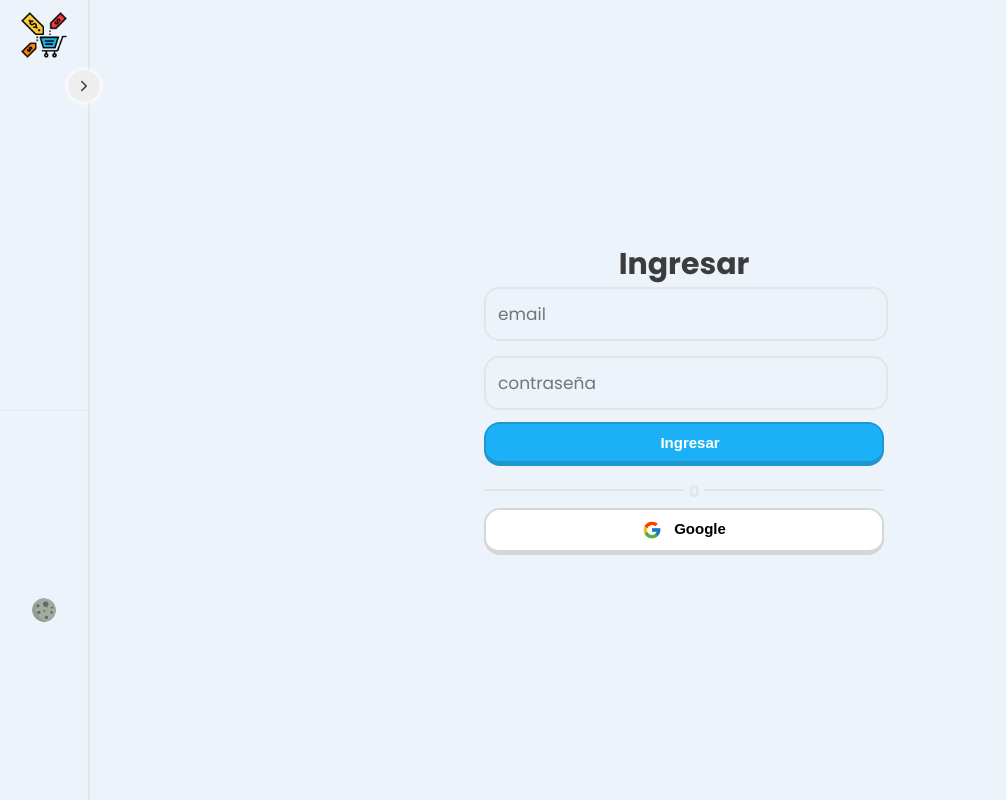
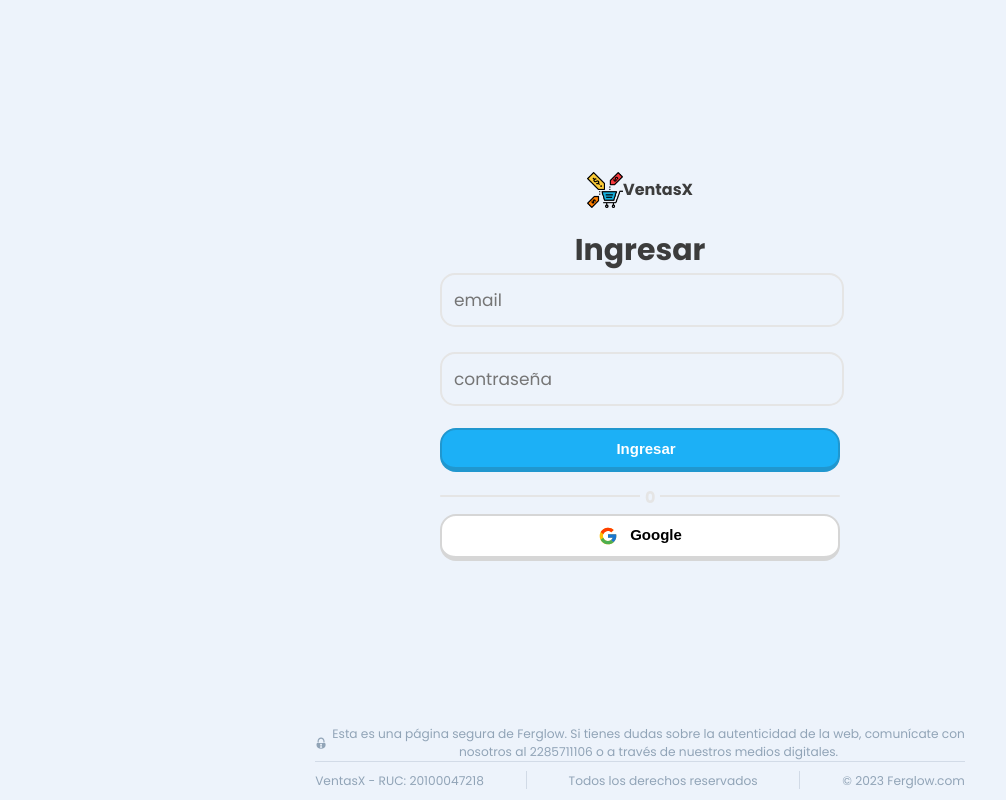
Before and after one commit to Ferglow/ventasX, a React (Vite) app: page /login in a window 1280 px wide. Shown: the whole page, without its empty margins (0-1006 px from the left). Built offline with nearby package versions, Linux system fonts and the light colour scheme; some icons are missing.

Commit message:
Sección de Login

```diff
--- a/src/App.jsx
+++ b/src/App.jsx
@@ -3,20 +3,25 @@
 /* Importarlo para realizarlo modo responsive, solo se ocupa para el device */
 import { Device } from "./styles/breakpoints"
 /* Se importa los estilos de GlobalStyle */
-import { AuthContextProvider, GlobalStyle, MyRoutes, Sidebar, useThemeStore } from "./index"
+import { AuthContextProvider, GlobalStyle, MyRoutes, Sidebar, useThemeStore, Login } from "./index"
 import { useState } from "react";
+import { useLocation } from "react-router-dom";
 
 function App() {
   /* se divide en dos areas sidebar, rutas, menu hamburguesa*/
   const { themeStyle } = useThemeStore();
   /* sidebar abierto o cerrado */
   const [sidebarOpen, setSidebarOpen] = useState(false)
+  const { pathname } = useLocation();
   return (
     <ThemeProvider theme={themeStyle}>
       {/* Recorrer sidebar para ajustar a la pantalla dinámica*/}
       <AuthContextProvider>
+        <GlobalStyle />
+        {
+          pathname != "/login" ? (
             <Container className={sidebarOpen ? "active" : ""}>
-        <GlobalStyle />
+
               <section className="contentSidebar">
                 <Sidebar state={sidebarOpen} setState={() => setSidebarOpen(!sidebarOpen)} />
               </section>
@@ -26,7 +31,9 @@
               <secction className="contentRouters">
                 <MyRoutes />
               </secction>
-      </Container>
+            </Container>) : (<Login />)
+        }
+
       </AuthContextProvider>
 
     </ThemeProvider>
@@ -38,7 +45,7 @@
   grid-template-columns: 1fr;
   transition: 0.1s ease-in-out;
   /* Igualar el color del texto */
-  color: ${({theme}) => theme.text};
+  color: ${({ theme }) => theme.text};
 
   .contentSidebar {
     /* Desaparecer el sidebar en dispositivos mobile (display:none) */
--- a/src/components/atomos/Linea.jsx
+++ b/src/components/atomos/Linea.jsx
@@ -14,6 +14,5 @@
         padding: 0 5px;
         color: ${({ theme }) => theme.color2};
         font-weight: 700;
-
     }
 `
--- a/src/components/templates/LoginTemplate.jsx
+++ b/src/components/templates/LoginTemplate.jsx
@@ -1,14 +1,18 @@
 import styled from "styled-components";
-import { InputText2, Linea, Title, useAuthStore } from '../../index'
+import { InputText2, Linea, Title, Footer, useAuthStore } from '../../index'
 import { Btnsave } from "../../index";
 import { v } from "../../styles/variables";
 import { Device } from "../../styles/breakpoints";
 
-
 export function LoginTemplate() {
-    const {loginGoogle}=useAuthStore()
-    return (<Container>
+    const { loginGoogle } = useAuthStore()
+    return (
+        <Container>
             <div className="card">
+                <ContentLogo>
+                    <img src={v.logo} />
+                    <span>VentasX</span>
+                </ContentLogo>
                 <Title $paddinbottom="40px"> Ingresar </Title>
                 <form>
                     <InputText2>
@@ -16,7 +20,6 @@
                     </InputText2>
                     <InputText2>
                         <input className="form__field" placeholder="contraseña" type="password" />
-
                     </InputText2>
 
                     <Btnsave titulo="Ingresar" bgcolor="#1CB0F6" color="255,255,255" width="100%" />
@@ -28,8 +31,7 @@
 
                 <Btnsave funcion={loginGoogle} titulo="Google" bgcolor="#fff" icono={<v.iconogoogle />} />
             </div>
-
-
+            <Footer />
         </Container>)
 }
 const Container = styled.div`
@@ -39,6 +41,8 @@
     align-items: center;
     text-align: center;
     flex-direction: column;
+    padding: 0 10px;
+    color: ${({ theme }) => theme.text};
 
      .card {
         display: flex;
@@ -50,6 +54,23 @@
         @media ${Device.tablet} {
             width: 400px;
         }
+        form{
+            display: flex;
+            flex-direction: column;
+            gap: 10px;
+        }
      }
 
 `;
+const ContentLogo = styled.section`
+    display: flex;
+    align-items: center;
+    justify-content: center;
+    margin: 20px;
+    span{
+        font-weight: 700;
+    }
+    img{
+        width: 10%;
+    }
+`;
```
Lines whose indentation alone changed are shown as unchanged.
